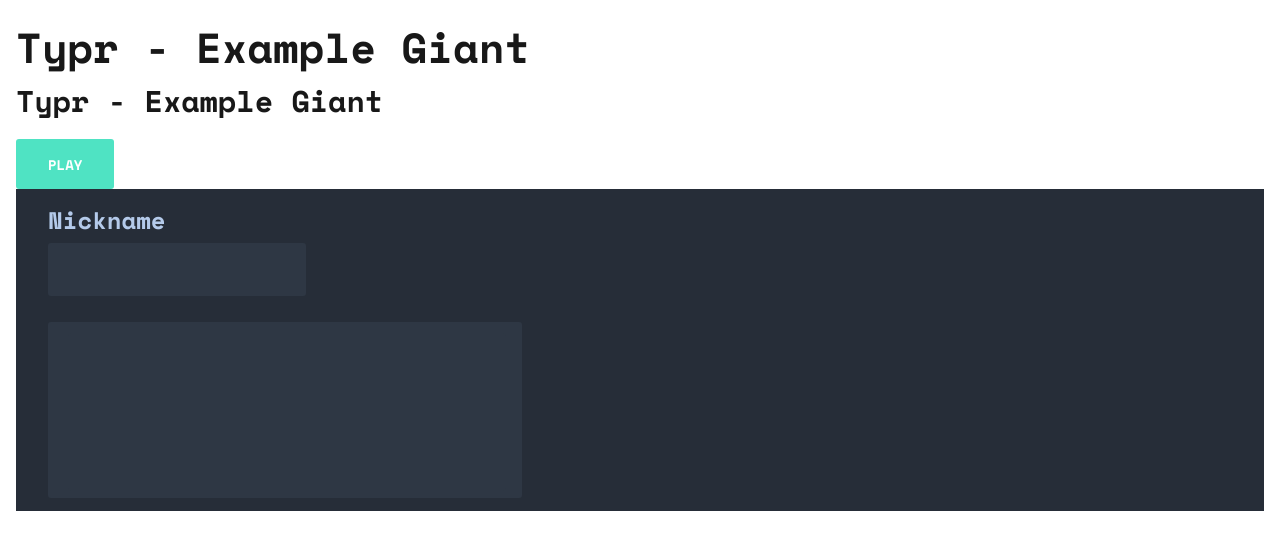
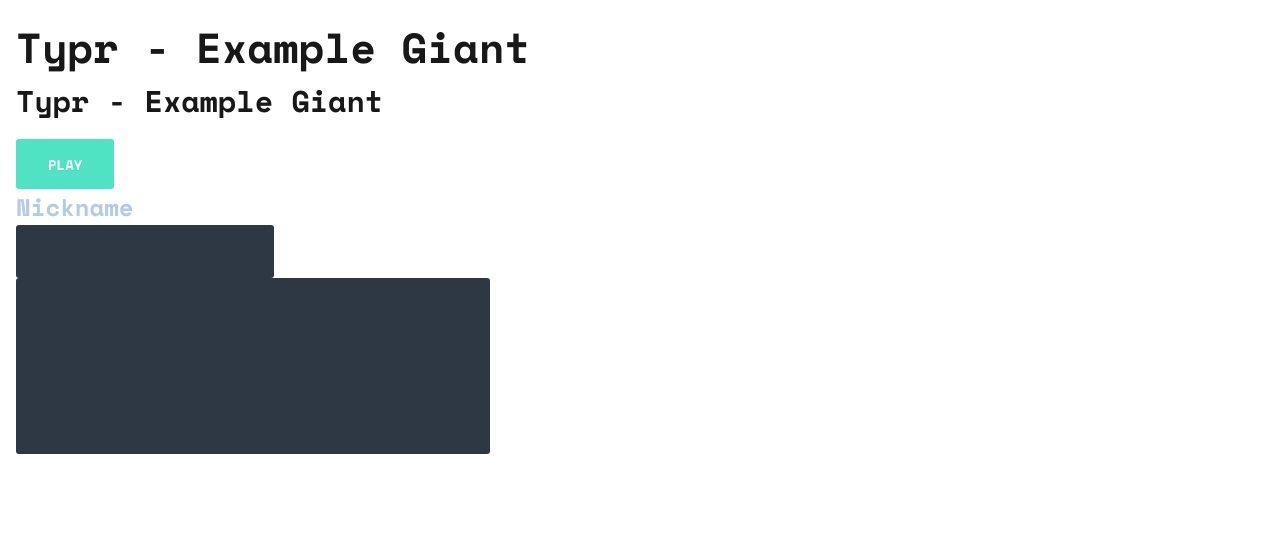
Before and after one commit to Pantaloos/typr-web, a React (Create React App) app: page / in a window 1280 px wide. Shown: the top 550 px of the page. Built offline with nearby package versions, Linux system fonts and the light colour scheme.

Commit message:
Edit input styling

```diff
--- a/src/components/Input/Input.scss
+++ b/src/components/Input/Input.scss
@@ -7,7 +7,6 @@
     background-color: $primary-dark-b;
     color: $primary-light;
     outline: none;
-    // todo specify font-family
 }
 
 .single-input{
@@ -29,21 +28,14 @@
 }
 
 
-.any-input-container{
-    background-color: $primary-dark-a;
-    padding: 13px 32px;
-
-}
-
 .flex-input-container{
-    @extend .any-input-container;
     display: flex;
     flex-direction: column;
 }
 
 .label-text{
 	color: $primary-light;
-    padding-bottom: 5px;
+    padding-bottom: 0px;
 }
 
 .input-textarea-wrapper{
```
